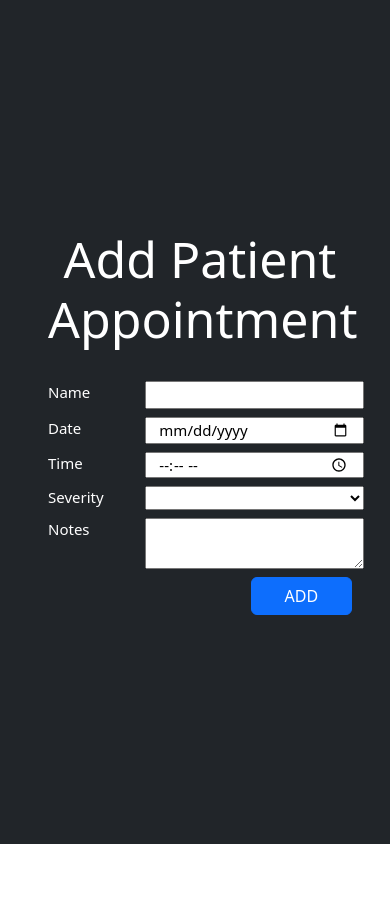
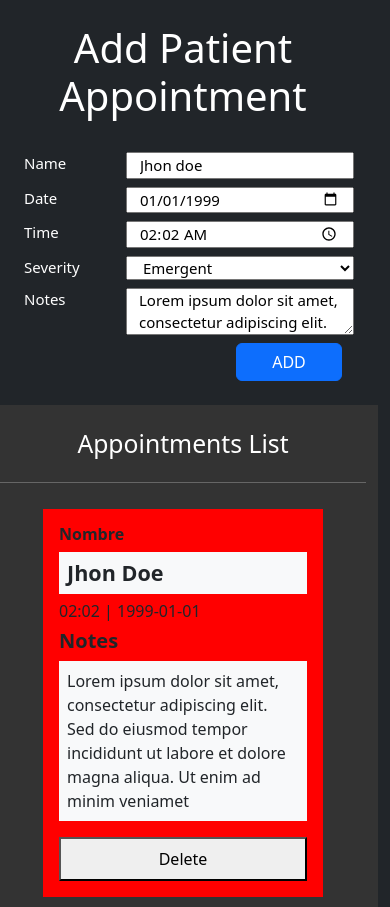
Before and after one commit to mufrick01/VueJS_Patients_Appointments_List, a Vue app: page / in a window 390 px wide. Both pictures are taken after a click on the button "ADD". Before the commit the page ends 868 px from the top, so only its background shows below. Built offline with nearby package versions, Linux system fonts and the light colour scheme.

Commit message:
pattients card added

```diff
--- a/public/index.html
+++ b/public/index.html
@@ -8,6 +8,13 @@
   <link rel="icon" href="<%= BASE_URL %>favicon.ico">
   <link href="https://cdn.jsdelivr.net/npm/bootstrap@5.3.3/dist/css/bootstrap.min.css" rel="stylesheet"
     integrity="sha384-QWTKZyjpPEjISv5WaRU9OFeRpok6YctnYmDr5pNlyT2bRjXh0JMhjY6hW+ALEwIH" crossorigin="anonymous">
+  <style>
+    * {
+      box-sizing: border-box;
+      padding: 0;
+      margin: 0;
+    }
+  </style>
   <title>
     <%= htmlWebpackPlugin.options.title %>
   </title>
--- a/src/App.vue
+++ b/src/App.vue
@@ -1,6 +1,6 @@
 <template>
   <div id="app" class="bg-dark text-white">
-    <MainPage />
+    <MainPage class="mainPage"/>
   </div>
 </template>
 
@@ -17,5 +17,11 @@ export default {
 </script>
 
 <style>
-#app {}
+
+.mainPage{
+  background-color: #333;
+  min-height: 100vh;
+  max-width: 100vw;
+}
+
 </style>
--- /dev/null
+++ b/src/components/CardPatientAppointment.vue
@@ -0,0 +1,30 @@
+<template>
+    <div :style="{ backgroundColor: severity }" class="d-flex flex-column p-3" style="border: 10px solid #333">
+      <h6 class="fw-bold">Nombre</h6>
+      <h4 class="fw-bold text-capitalize bg-light p-2">{{ name }}</h4>
+      <h6>{{ time }} | {{ date }}</h6>
+      <h5 class="fw-bold">Notes</h5>
+      <p class="bg-light p-2">{{ notes }}</p>
+      <button class="mt-auto p-2 text-capitalize">delete</button>
+    </div>
+</template>
+
+<script>
+export default {
+  name: 'CardPatientAppointment',
+  props: {
+    patient: {
+      type: Object,
+      required: true,
+    }
+  },
+  data(){
+    const {id,name,date,time,severity,notes} = this.patient
+    return {id,name,date,time,severity,notes}
+  }
+};
+</script>
+
+<style scoped>
+/* Estilos aquí */
+</style>
--- a/src/components/FormPatientAppointment.vue
+++ b/src/components/FormPatientAppointment.vue
@@ -1,7 +1,7 @@
 import FormPatientAppointment from '@/components/FormPatientAppointment.vue';
 <template>
-    <form class="d-flex flex-column gap-2 container p-5 justify-content-center" style="font-size: 15px;" @submit.prevent="SendForm">
-        <h2 class="text-center mb-4" style="font-size: 50px;">Add Patient Appointment</h2>
+    <form class="d-flex flex-column gap-2 p-4 justify-content-center" style="font-size: 15px;" @submit.prevent="SendForm">
+        <h2 class="text-center mb-4" style="font-size: 40px;">Add Patient Appointment</h2>
         <label class="row">
             <span class="col-4 text-start">Name</span>
             <input type="text" class="col-8" v-model="formPatientAppointment.name">
@@ -24,7 +24,7 @@ import FormPatientAppointment from '@/components/FormPatientAppointment.vue';
         </label>
         <label class="row">
             <span class="col-4 text-start">Notes</span>
-            <textarea class="col-8" v-model="formPatientAppointment.notes"></textarea>
+            <textarea maxlength="200" class="col-8" v-model="formPatientAppointment.notes"></textarea>
         </label>
         <button type="submit" class="btn btn-primary col-4 ms-auto">ADD</button>
     </form>
@@ -46,16 +46,23 @@ export default {
                 },
                 {
                     type: 'Non-Urgent',
-                    color: '#f00'
+                    color: '#00f'
                 }
             ],
 
+            // formPatientAppointment: {
+            //     name: '',
+            //     date: '',
+            //     time: '',
+            //     severity: '',
+            //     notes: '',
+            // }
             formPatientAppointment: {
-                name: '',
-                date: '',
-                time: '',
-                severity: '',
-                notes: '',
+                name: 'Jhon doe',
+                date: '1999-01-01',
+                time: '02:02',
+                severity: '#f00',
+                notes: 'Lorem ipsum dolor sit amet, consectetur adipiscing elit. Sed do eiusmod tempor incididunt ut labore et dolore magna aliqua. Ut enim ad minim veniamet',
             }
         };
     },
--- a/src/pages/MainPage.vue
+++ b/src/pages/MainPage.vue
@@ -1,28 +1,36 @@
 <template>
-  <div class="d-block d-md-flex">
-    <FormPatientAppointment style="width: 400px;" class="h-vh" @form-sent="formHandler" />
-    <div class="flex-grow-1 bg-white">
-      asd
-    </div>
-  </div>
+  <section class="h-100 row">
+    <article class="col-12 col-lg-4 bg-dark">
+      <FormPatientAppointment class="mx-auto" @form-sent="formHandler" />
+    </article>
+    <article class="col-12 col-lg-8 d-flex flex-column">
+      <h2 class="text-center text-capitalize mt-4">Appointments List</h2>
+      <hr>
+      <div class="d-flex flex-wrap justify-content-center">
+        <CardPatientAppointment v-for="(patient) in patientsAppointments" :key="patient.id" :patient="patient"
+        class="text-dark" style="width: 300px;"/>
+      </div>
+    </article>
+  </section>
 </template>
 
 <script>
+import CardPatientAppointment from '@/components/CardPatientAppointment.vue';
 import FormPatientAppointment from '@/components/FormPatientAppointment.vue';
 
 export default {
   name: 'MainPage',
   components: {
-    FormPatientAppointment
+    FormPatientAppointment,
+    CardPatientAppointment
   },
   data() {
     return {
-      patientsAppointments:[]
+      patientsAppointments: []
     };
   },
   methods: {
     formHandler(formData) {
-      console.log(formData)
       this.patientsAppointments.push(formData)
     }
   }
@@ -30,6 +38,6 @@ export default {
 </script>
 <style scoped>
 .h-vh {
-  height: 100vh;
+  /* height: 100vh; */
 }
 </style>
```
